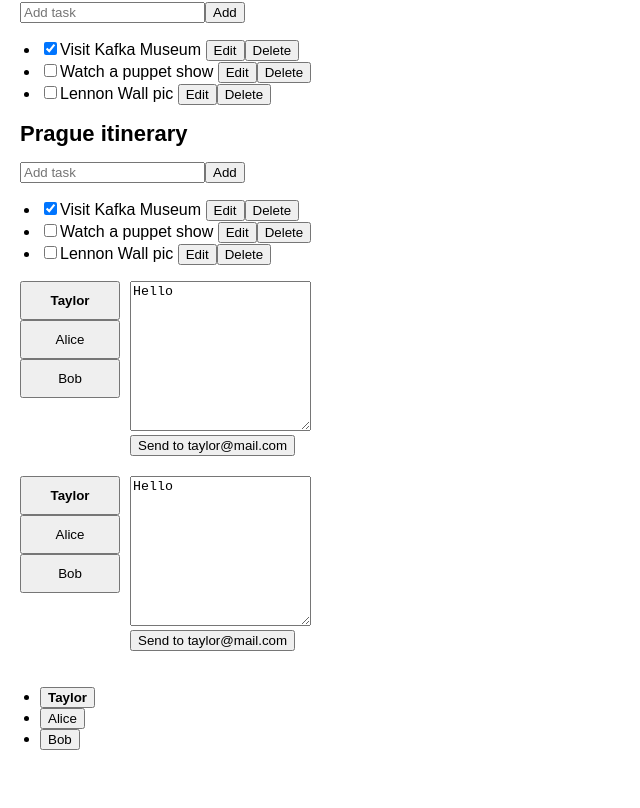
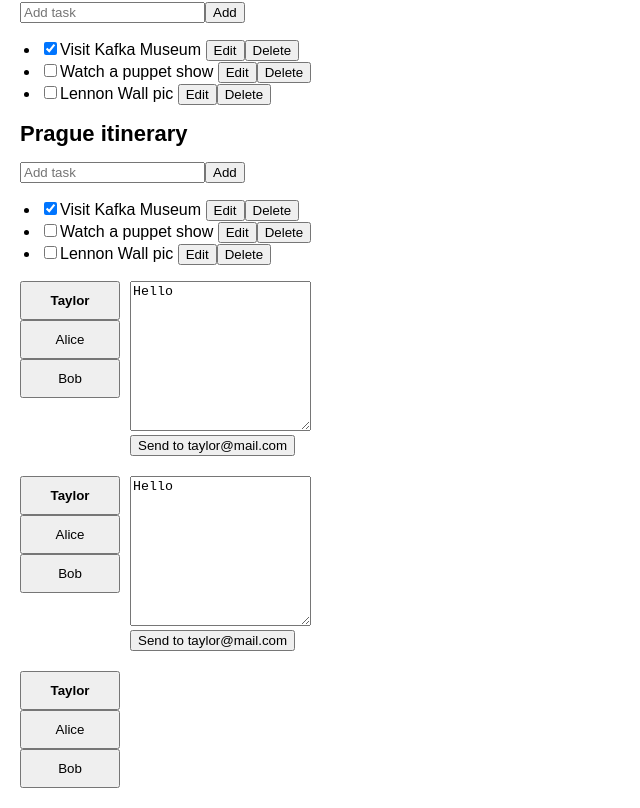
Before and after one commit to zelitosaide/react-js-course, a React (Create React App) app: page / in a window 1280 px wide. Shown: the part 218-1026 px from the top of the page, without its empty margins (0-640 px from the left). Before the commit the page ends 1004 px from the top, so only its background shows below. Built offline with nearby package versions, Linux system fonts and the light colour scheme.

Commit message:
Extracting State Logic into a Reducer

```diff
--- a/src/learn/learn-react/managing-state/extracting-state-logic-into-a-reducer/challenges/restore-input-values-when-switching-between-tabs.js
+++ b/src/learn/learn-react/managing-state/extracting-state-logic-into-a-reducer/challenges/restore-input-values-when-switching-between-tabs.js
@@ -54,11 +54,12 @@ function Messenger() {
 function ContactList({ contacts, selectedId, dispatch }) {
   return (
     <section className="contact-list">
-      <ul>
+      <ul style={{ listStyle: "none", padding: 0, margin: 0 }}>
         {contacts.map(function (contact) {
           return (
             <li key={contact.id}>
               <button
+                style={{ width: 100, padding: 10, marginRight: 10 }}
                 onClick={function () {
                   dispatch({
                     type: "changed_selection",
```
